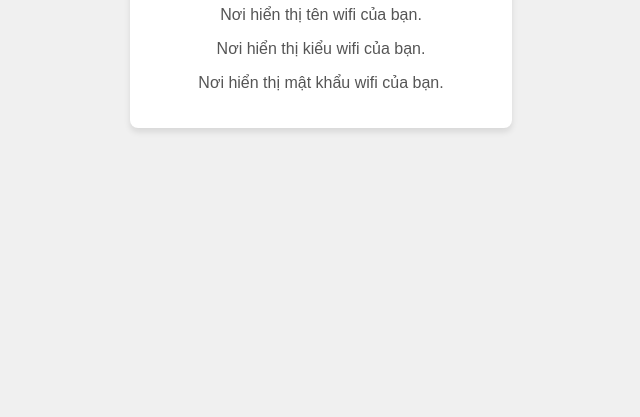
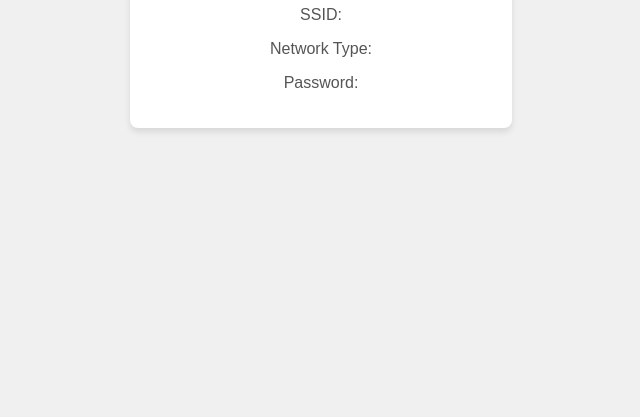
Before and after one commit to VanHau1088/wifi.github.io, a plain HTML site: page index.html in a window 1280 px wide. Shown: the part 383-800 px from the top of the page, without its empty margins (319-959 px from the left). Drawn offline with Linux system fonts and the light colour scheme.

Commit message:
Resolve merge conflicts

```diff
--- a/CSS/index.css
+++ b/CSS/index.css
@@ -24,3 +24,8 @@ h1 {
 p {
   color: #555;
 }
+
+
+span {
+  font-weight: bold;
+}
--- a/index.html
+++ b/index.html
@@ -9,9 +9,12 @@
 <body>
   <div class="container">
     <h1>Thông tin Wifi của bạn</h1>
-    <p id="ssid">Nơi hiển thị tên wifi của bạn.</p>
-    <p id="networkType">Nơi hiển thị kiểu wifi của bạn.</p>
-    <p id="password">Nơi hiển thị mật khẩu wifi của bạn.</p>
+    <p> SSID: <span id="ssid"></span></p>
+
+    <p> Network Type: <span id="networkType"></span></p>
+
+    <p> Password: <span id="password"></span></p>
+
   </div>
   <script src="./JS/index.js"></script>
 </body>
```
